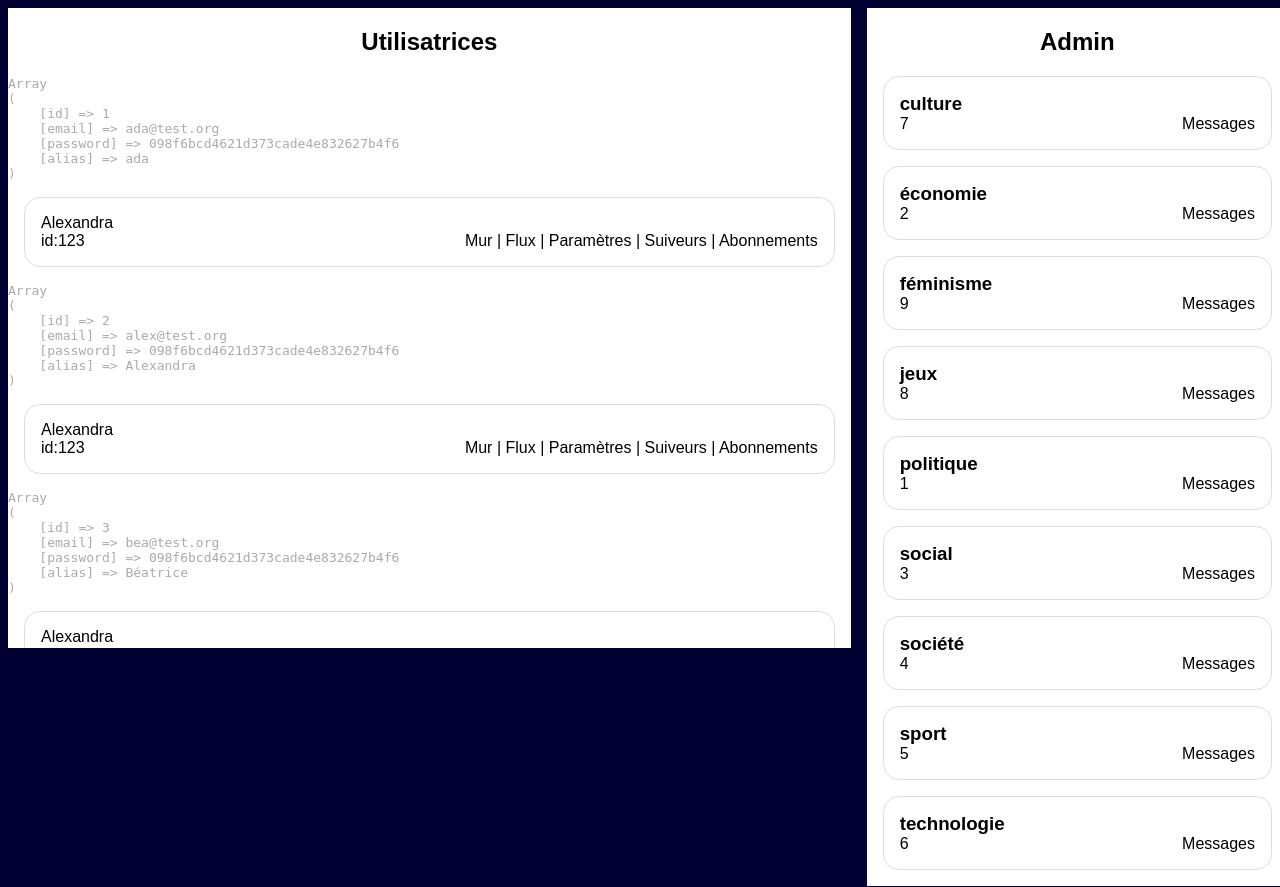
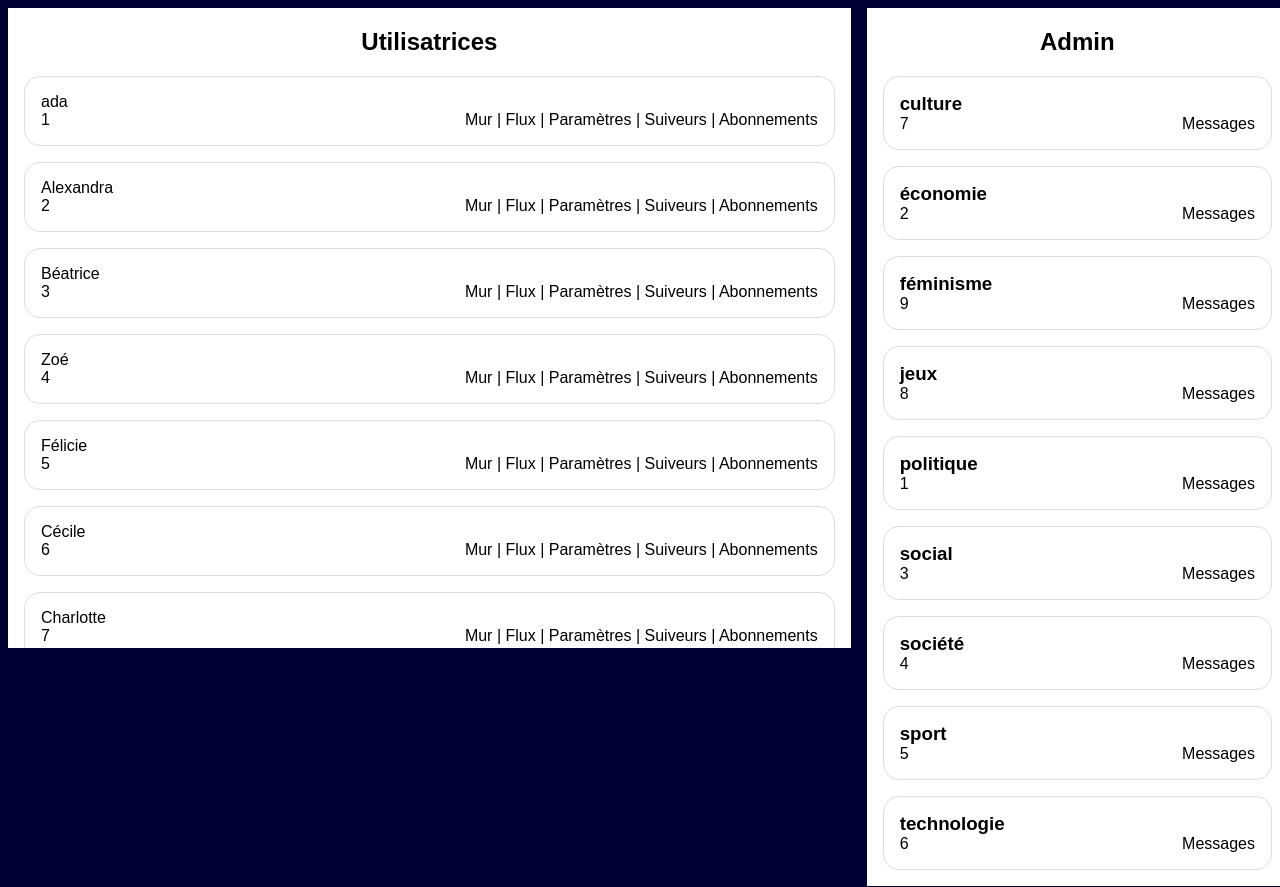
Before and after one commit to adatechschool/projet-collectif-reseau-social-les-claviers-de-l-extreme, a PHP site: page /admin.php in a window 1280 px wide. Shown: the top 887 px of the page. Run offline with PHP 8.4, Linux system fonts and the light colour scheme; data comes from the database, SQL or seed files in the repository.

Commit message:
Todo admin 2

```diff
--- a/resoc_n1/admin.php
+++ b/resoc_n1/admin.php
@@ -62,19 +62,18 @@
                  * Etape 5 : @todo : Afficher les utilisatrices en s'inspirant de ce qui a été fait dans news.php
                  * Attention à en pas oublier de modifier dans le lien les "user_id=123" avec l'id de l'utilisatrice
                  */
-                while ($tag = $lesInformations->fetch_assoc())
+                while ($users = $lesInformations->fetch_assoc())
                 {
-                    echo "<pre>" . print_r($tag, 1) . "</pre>";
                     ?>
                     <article>
-                        <h3>Alexandra</h3>
-                        <p>id:123</p>
+                        <h3><?php echo $users['alias'] ?></h3>
+                        <p><?php echo $users['id'] ?></p>
                         <nav>
-                            <a href="wall.php?user_id=123">Mur</a>
-                            | <a href="feed.php?user_id=123">Flux</a>
-                            | <a href="settings.php?user_id=123">Paramètres</a>
-                            | <a href="followers.php?user_id=123">Suiveurs</a>
-                            | <a href="subscriptions.php?user_id=123">Abonnements</a>
+                            <a href="wall.php?user_id=<?php echo $users['id'] ?>">Mur</a>
+                            | <a href="feed.php?user_id=<?php echo $users['id'] ?>">Flux</a>
+                            | <a href="settings.php?user_id=<?php echo $users['id'] ?>">Paramètres</a>
+                            | <a href="followers.php?user_id=<?php echo $users['id'] ?>">Suiveurs</a>
+                            | <a href="subscriptions.php?user_id=<?php echo $users['id'] ?>">Abonnements</a>
                         </nav>
                     </article>
                 <?php } ?>
```
